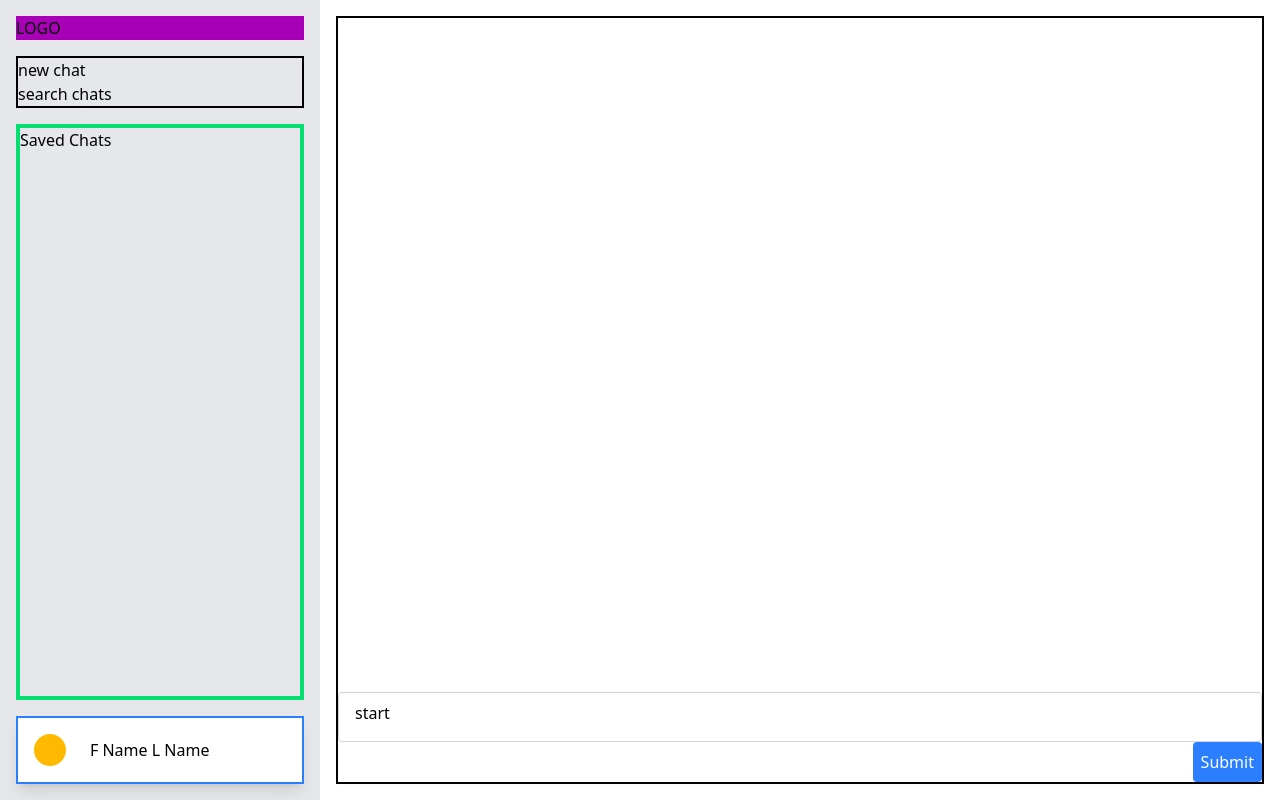
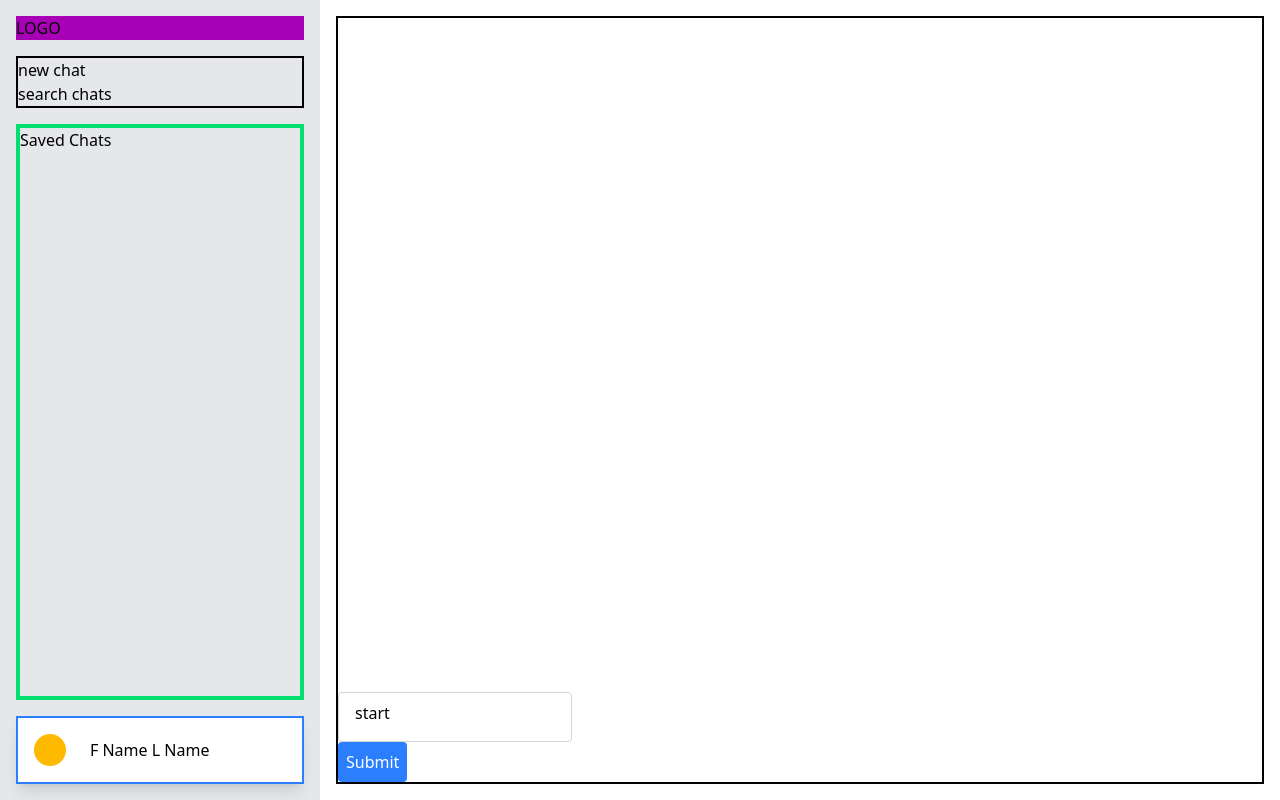
Before and after one commit to jcarballido/sa_chat, a React (Vite) app in the folder ui/: page / in a window 1280 px wide. Built offline with nearby package versions, Linux system fonts and the light colour scheme.

Commit message:
Connected UI to server

```diff
--- a/ui/src/features/chat/TextInputComponent.tsx
+++ b/ui/src/features/chat/TextInputComponent.tsx
@@ -2,13 +2,22 @@ import React, { useState } from 'react';
 
 interface TextInputComponentProps {
   value: string;
+  isLoading: boolean;
+  submit: (message:string) => void
 }
 
-const TextInputComponent: React.FC<TextInputComponentProps> = ({ value }) => {
+const TextInputComponent: React.FC<TextInputComponentProps> = ({ value, isLoading, submit }) => {
 
   const [ input, setInput ] = useState(value)
+  const handleSubmit: React.SubmitEventHandler = (e) => {
+    e.preventDefault()
+    if(!input.trim()) return
+    submit(input)
+    setInput("")
+  }
 
   return(
+    <form onSubmit={handleSubmit}>
       <textarea
         className="flex flex-col min-h-12.5 max-h-64 px-4 py-2 border border-gray-300 rounded resize-none"
         rows={1}
@@ -20,6 +29,8 @@ const TextInputComponent: React.FC<TextInputComponentProps> = ({ value }) => {
           target.style.height = `${target.scrollHeight}px`;
         }}
       />
+      <button className={`ml-auto p-2  text-white rounded ${isLoading? 'bg-gray-600':'bg-blue-500'}`} type="submit" disabled={isLoading}>Submit</button>
+    </form>
   )
 };
 
--- a/ui/src/features/chat/TextInputContainer.tsx
+++ b/ui/src/features/chat/TextInputContainer.tsx
@@ -1,4 +1,4 @@
-import React from 'react';
+import React, { useState } from 'react';
 import TextInputComponent from './TextInputComponent';
 
 interface TextInputContainerProps {
@@ -8,20 +8,28 @@ interface TextInputContainerProps {
 
 const TextInputContainer: React.FC<TextInputContainerProps> = () => {
 
-  const handleClick = async () => {
+  const [ isLoading, setIsLoading ] = useState(false)
+
+  const handleSubmit = async (message: string) => {
     try {
-      const res = await fetch('/api/get')
-      const data = await res.json()
-      console.log(data)
+      const res = await fetch('/api/submit', {
+          method: "POST",
+          headers: { "Content-Type": "application/json" },
+          body: JSON.stringify(message)
+        })
+        const data = await res.json()
+        console.log('Data:')
+        console.log(data)
     } catch (error) {
-
+      console.log("Error submitting message: ", error)
+    }finally{
+      setIsLoading(false)
     }
   }
 
   return (
     <div className="flex flex-col grow max-h-full">
-      <TextInputComponent value='start'/>
-      <button className="ml-auto p-2 bg-blue-500 text-white rounded" type="button" onClick={handleClick}>Submit</button>
+      <TextInputComponent value='start' submit={handleSubmit} isLoading={isLoading}/>
     </div>
   );
 };
```
Also changed, not shown: 1 other file (tests, documents, lock files or other folders). Lines whose indentation alone changed are shown as unchanged.
